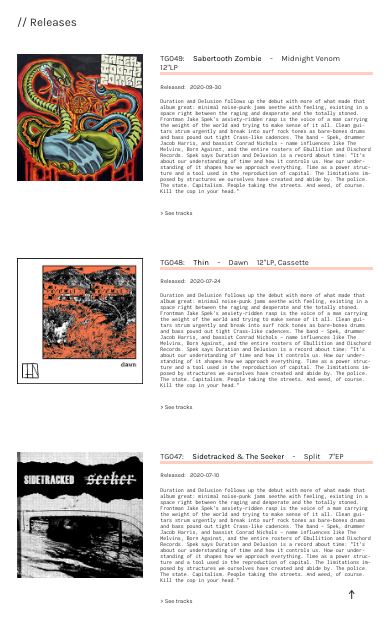
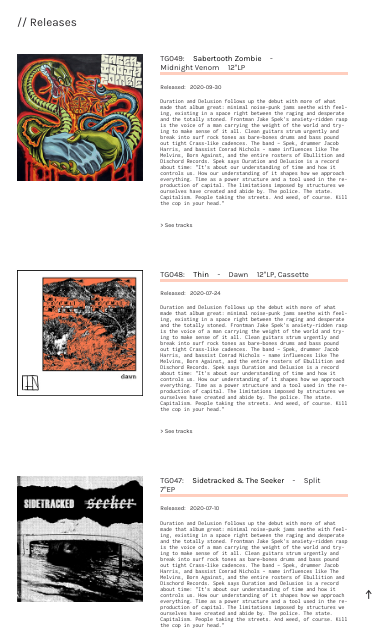
Before and after one commit to etsyketsy/tg-react, a React app: page /releases in a window 390 px wide. Shown: the part 144-785 px from the top of the page. Built offline with nearby package versions, Linux system fonts and the light colour scheme.

Commit message:
Fixed CSS spacing on Releases page so the scroll up button won't hover over release content

```diff
--- a/src/containers/Layout/index.css
+++ b/src/containers/Layout/index.css
@@ -127,6 +127,10 @@
     width: 100%;
   }
 
+  #releases {
+    width: auto;
+  }
+
   #footer {
     display: flex;
     flex-direction: column;
--- a/src/containers/ScrollToTop/index.css
+++ b/src/containers/ScrollToTop/index.css
@@ -4,12 +4,12 @@
 
 .visible{
     visibility: visible;
-    display: inline-block;
+    display: block;
     position: fixed;
     bottom: 10vh;
     right: 0;
     height: 3.5vh;
-    width: 5vh;
+    width: 2vh;
+    margin-right: 1vh;
     font-size: 4vmin;
-
 }
```
